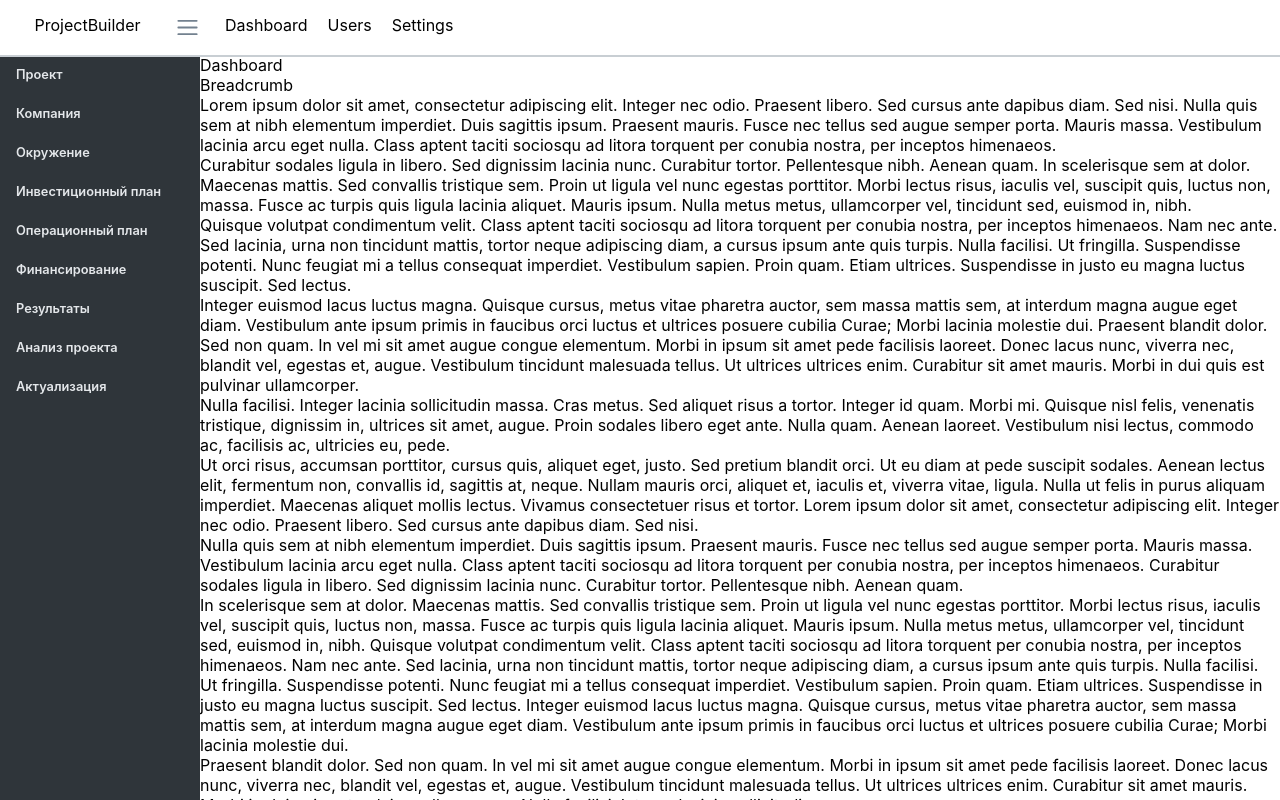
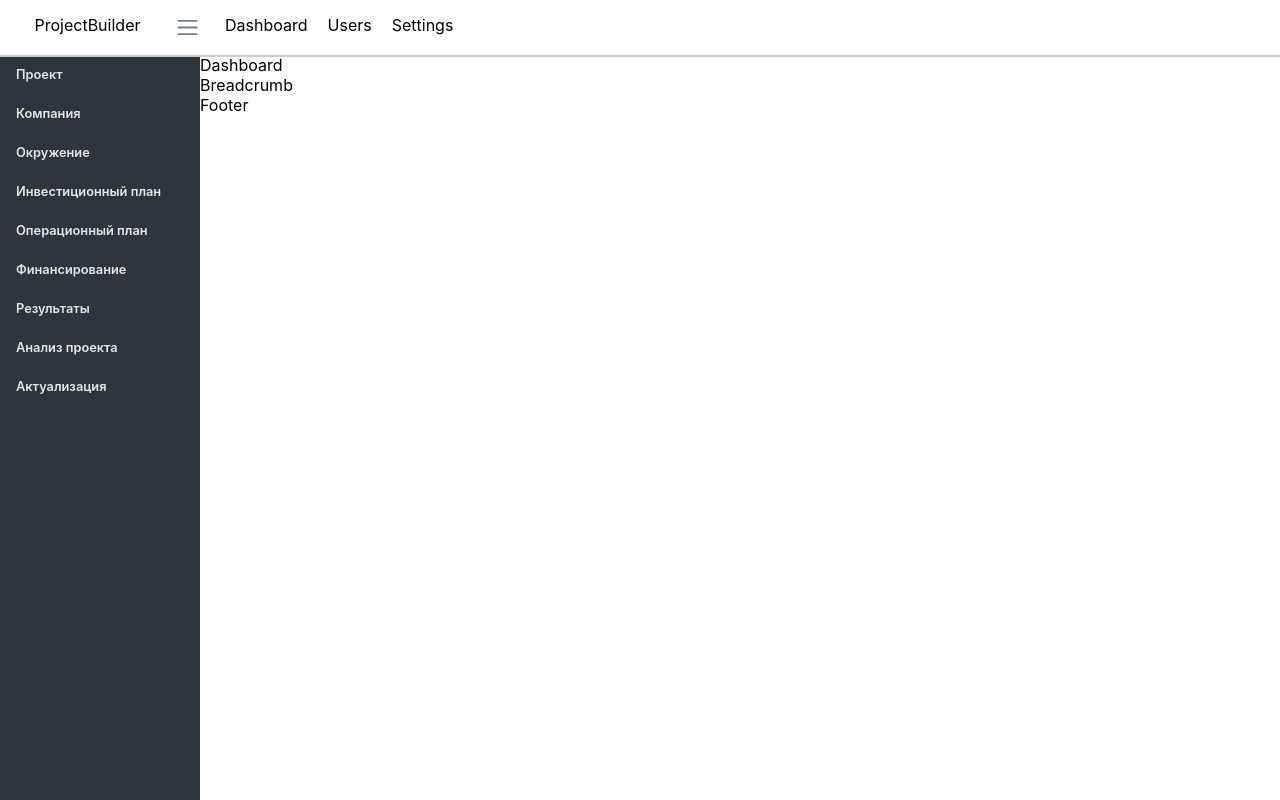
Before and after one commit to smprb/pb-ui, a React (Create React App) app: page / in a window 1280 px wide. Built offline with nearby package versions, Linux system fonts and the light colour scheme.

Commit message:
PBFP-14: Add routing in sidebar

```diff
--- a/src/App.js
+++ b/src/App.js
@@ -3,12 +3,14 @@ import styles from './App.module.sass';
 import Header from './components/Header';
 import Sidebar from './components/Sidebar';
 import Dashboard from "./components/Dashboard";
+import {BrowserRouter as Router} from "react-router-dom";
 
 const App = () => {
 
     const [isSidebarShow, setSidebarShow] = useState(true);
 
     return (
+        <Router>
             <div>
                 <Header toggleSidebar={setSidebarShow} isSidebarShowing={isSidebarShow}/>
                 <div className={styles.app_content}>
@@ -16,6 +18,7 @@ const App = () => {
                     <Dashboard/>
                 </div>
             </div>
+        </Router>
     )
 }
 
--- a/src/components/Dashboard/index.js
+++ b/src/components/Dashboard/index.js
@@ -2,28 +2,22 @@ import React from "react";
 import styles from "./Dashboard.module.sass";
 import Breadcrumb from "./Breadcrumb";
 import Footer from "./Footer";
+import { Route } from "react-router-dom";
 
 const Dashboard = () => {
     return (
         <div className={styles.dashboardContent}>
             Dashboard
             <Breadcrumb/>
-            <p>Lorem ipsum dolor sit amet, consectetur adipiscing elit. Integer nec odio. Praesent libero. Sed cursus ante dapibus diam. Sed nisi. Nulla quis sem at nibh elementum imperdiet. Duis sagittis ipsum. Praesent mauris. Fusce nec tellus sed augue semper porta. Mauris massa. Vestibulum lacinia arcu eget nulla. Class aptent taciti sociosqu ad litora torquent per conubia nostra, per inceptos himenaeos. </p>
-            <p>Curabitur sodales ligula in libero. Sed dignissim lacinia nunc. Curabitur tortor. Pellentesque nibh. Aenean quam. In scelerisque sem at dolor. Maecenas mattis. Sed convallis tristique sem. Proin ut ligula vel nunc egestas porttitor. Morbi lectus risus, iaculis vel, suscipit quis, luctus non, massa. Fusce ac turpis quis ligula lacinia aliquet. Mauris ipsum. Nulla metus metus, ullamcorper vel, tincidunt sed, euismod in, nibh. </p>
-            <p>Quisque volutpat condimentum velit. Class aptent taciti sociosqu ad litora torquent per conubia nostra, per inceptos himenaeos. Nam nec ante. Sed lacinia, urna non tincidunt mattis, tortor neque adipiscing diam, a cursus ipsum ante quis turpis. Nulla facilisi. Ut fringilla. Suspendisse potenti. Nunc feugiat mi a tellus consequat imperdiet. Vestibulum sapien. Proin quam. Etiam ultrices. Suspendisse in justo eu magna luctus suscipit. Sed lectus. </p>
-            <p>Integer euismod lacus luctus magna. Quisque cursus, metus vitae pharetra auctor, sem massa mattis sem, at interdum magna augue eget diam. Vestibulum ante ipsum primis in faucibus orci luctus et ultrices posuere cubilia Curae; Morbi lacinia molestie dui. Praesent blandit dolor. Sed non quam. In vel mi sit amet augue congue elementum. Morbi in ipsum sit amet pede facilisis laoreet. Donec lacus nunc, viverra nec, blandit vel, egestas et, augue. Vestibulum tincidunt malesuada tellus. Ut ultrices ultrices enim. Curabitur sit amet mauris. Morbi in dui quis est pulvinar ullamcorper. </p>
-            <p>Nulla facilisi. Integer lacinia sollicitudin massa. Cras metus. Sed aliquet risus a tortor. Integer id quam. Morbi mi. Quisque nisl felis, venenatis tristique, dignissim in, ultrices sit amet, augue. Proin sodales libero eget ante. Nulla quam. Aenean laoreet. Vestibulum nisi lectus, commodo ac, facilisis ac, ultricies eu, pede. </p>
-            <p>Ut orci risus, accumsan porttitor, cursus quis, aliquet eget, justo. Sed pretium blandit orci. Ut eu diam at pede suscipit sodales. Aenean lectus elit, fermentum non, convallis id, sagittis at, neque. Nullam mauris orci, aliquet et, iaculis et, viverra vitae, ligula. Nulla ut felis in purus aliquam imperdiet. Maecenas aliquet mollis lectus. Vivamus consectetuer risus et tortor. Lorem ipsum dolor sit amet, consectetur adipiscing elit. Integer nec odio. Praesent libero. Sed cursus ante dapibus diam. Sed nisi. </p>
-            <p>Nulla quis sem at nibh elementum imperdiet. Duis sagittis ipsum. Praesent mauris. Fusce nec tellus sed augue semper porta. Mauris massa. Vestibulum lacinia arcu eget nulla. Class aptent taciti sociosqu ad litora torquent per conubia nostra, per inceptos himenaeos. Curabitur sodales ligula in libero. Sed dignissim lacinia nunc. Curabitur tortor. Pellentesque nibh. Aenean quam. </p>
-            <p>In scelerisque sem at dolor. Maecenas mattis. Sed convallis tristique sem. Proin ut ligula vel nunc egestas porttitor. Morbi lectus risus, iaculis vel, suscipit quis, luctus non, massa. Fusce ac turpis quis ligula lacinia aliquet. Mauris ipsum. Nulla metus metus, ullamcorper vel, tincidunt sed, euismod in, nibh. Quisque volutpat condimentum velit. Class aptent taciti sociosqu ad litora torquent per conubia nostra, per inceptos himenaeos. Nam nec ante. Sed lacinia, urna non tincidunt mattis, tortor neque adipiscing diam, a cursus ipsum ante quis turpis. Nulla facilisi. </p>
-            <p>Ut fringilla. Suspendisse potenti. Nunc feugiat mi a tellus consequat imperdiet. Vestibulum sapien. Proin quam. Etiam ultrices. Suspendisse in justo eu magna luctus suscipit. Sed lectus. Integer euismod lacus luctus magna. Quisque cursus, metus vitae pharetra auctor, sem massa mattis sem, at interdum magna augue eget diam. Vestibulum ante ipsum primis in faucibus orci luctus et ultrices posuere cubilia Curae; Morbi lacinia molestie dui. </p>
-            <p>Praesent blandit dolor. Sed non quam. In vel mi sit amet augue congue elementum. Morbi in ipsum sit amet pede facilisis laoreet. Donec lacus nunc, viverra nec, blandit vel, egestas et, augue. Vestibulum tincidunt malesuada tellus. Ut ultrices ultrices enim. Curabitur sit amet mauris. Morbi in dui quis est pulvinar ullamcorper. Nulla facilisi. Integer lacinia sollicitudin massa. </p>
-            <p>Cras metus. Sed aliquet risus a tortor. Integer id quam. Morbi mi. Quisque nisl felis, venenatis tristique, dignissim in, ultrices sit amet, augue. Proin sodales libero eget ante. Nulla quam. Aenean laoreet. Vestibulum nisi lectus, commodo ac, facilisis ac, ultricies eu, pede. Ut orci risus, accumsan porttitor, cursus quis, aliquet eget, justo. Sed pretium blandit orci. Ut eu diam at pede suscipit sodales. Aenean lectus elit, fermentum non, convallis id, sagittis at, neque. Nullam mauris orci, aliquet et, iaculis et, viverra vitae, ligula. </p>
-            <p>Nulla ut felis in purus aliquam imperdiet. Maecenas aliquet mollis lectus. Vivamus consectetuer risus et tortor. Lorem ipsum dolor sit amet, consectetur adipiscing elit. Integer nec odio. Praesent libero. Sed cursus ante dapibus diam. Sed nisi. Nulla quis sem at nibh elementum imperdiet. Duis sagittis ipsum. Praesent mauris. Fusce nec tellus sed augue semper porta. </p>
-            <p>Mauris massa. Vestibulum lacinia arcu eget nulla. Class aptent taciti sociosqu ad litora torquent per conubia nostra, per inceptos himenaeos. Curabitur sodales ligula in libero. Sed dignissim lacinia nunc. Curabitur tortor. Pellentesque nibh. Aenean quam. In scelerisque sem at dolor. Maecenas mattis. Sed convallis tristique sem. Proin ut ligula vel nunc egestas porttitor. Morbi lectus risus, iaculis vel, suscipit quis, luctus non, massa. Fusce ac turpis quis ligula lacinia aliquet. </p>
-            <p>Mauris ipsum. Nulla metus metus, ullamcorper vel, tincidunt sed, euismod in, nibh. Quisque volutpat condimentum velit. Class aptent taciti sociosqu ad litora torquent per conubia nostra, per inceptos himenaeos. Nam nec ante. Sed lacinia, urna non tincidunt mattis, tortor neque adipiscing diam, a cursus ipsum ante quis turpis. Nulla facilisi. Ut fringilla. Suspendisse potenti. Nunc feugiat mi a tellus consequat imperdiet. Vestibulum sapien. </p>
-            <p>Proin quam. Etiam ultrices. Suspendisse in justo eu magna luctus suscipit. Sed lectus. Integer euismod lacus luctus magna. Quisque cursus, metus vitae pharetra auctor, sem massa mattis sem, at interdum magna augue eget diam. Vestibulum ante ipsum primis in faucibus orci luctus et ultrices posuere cubilia Curae; Morbi lacinia molestie dui. Praesent blandit dolor. Sed non quam. In vel mi sit amet augue congue elementum. Morbi in ipsum sit amet pede facilisis laoreet. </p>
-            <p>Donec lacus nunc, viverra nec, blandit vel, egestas et, augue. Vestibulum tincidunt malesuada tellus. Ut ultrices ultrices enim. Curabitur sit amet mauris. Morbi in dui quis est pulvinar ullamcorper. Nulla facilisi. Integer lacinia sollicitudin massa. Cras metus. Sed aliquet risus a tortor. Integer id quam. Morbi mi. Quisque nisl felis, venenatis tristique, dignissim in, ultrices sit amet, augue. Proin sodales libero eget ante. Nulla quam. </p>
+            <Route path="/project">project</Route>
+            <Route path="/company">company</Route>
+            <Route path="/environment">environment</Route>
+            <Route path="/invest">invest</Route>
+            <Route path="/operation">operation</Route>
+            <Route path="/finance">finance</Route>
+            <Route path="/results">results</Route>
+            <Route path="/analysis">analysis</Route>
+            <Route path="/actualizing">actualizing</Route>
             <Footer/>
         </div>
     )
--- a/src/components/Sidebar/Sidebar.module.sass
+++ b/src/components/Sidebar/Sidebar.module.sass
@@ -4,6 +4,7 @@
   width: 200px
   margin-top: 55px
   flex: 0 0 auto
+
 
 %item
   padding: 0.75rem 1rem
@@ -13,6 +14,10 @@
   transition: background .3s ease-in-out
   cursor: pointer
   user-select: none
+
+.link
+  text-decoration: none
+  @extend %item
 
 .sidebarItem
   @extend %item
--- a/src/index.js
+++ b/src/index.js
@@ -7,12 +7,3 @@ ReactDOM.render(
     <App/>,
     document.getElementById('root')
 );
-
-const render = () => {
-    ReactDOM.render(
-        <App/>,
-        document.getElementById('root')
-    );
-}
-
-export default render;
```
Also changed, not shown: src/components/Sidebar/index.js (+31 -26 lines). Lines whose indentation alone changed are shown as unchanged.
